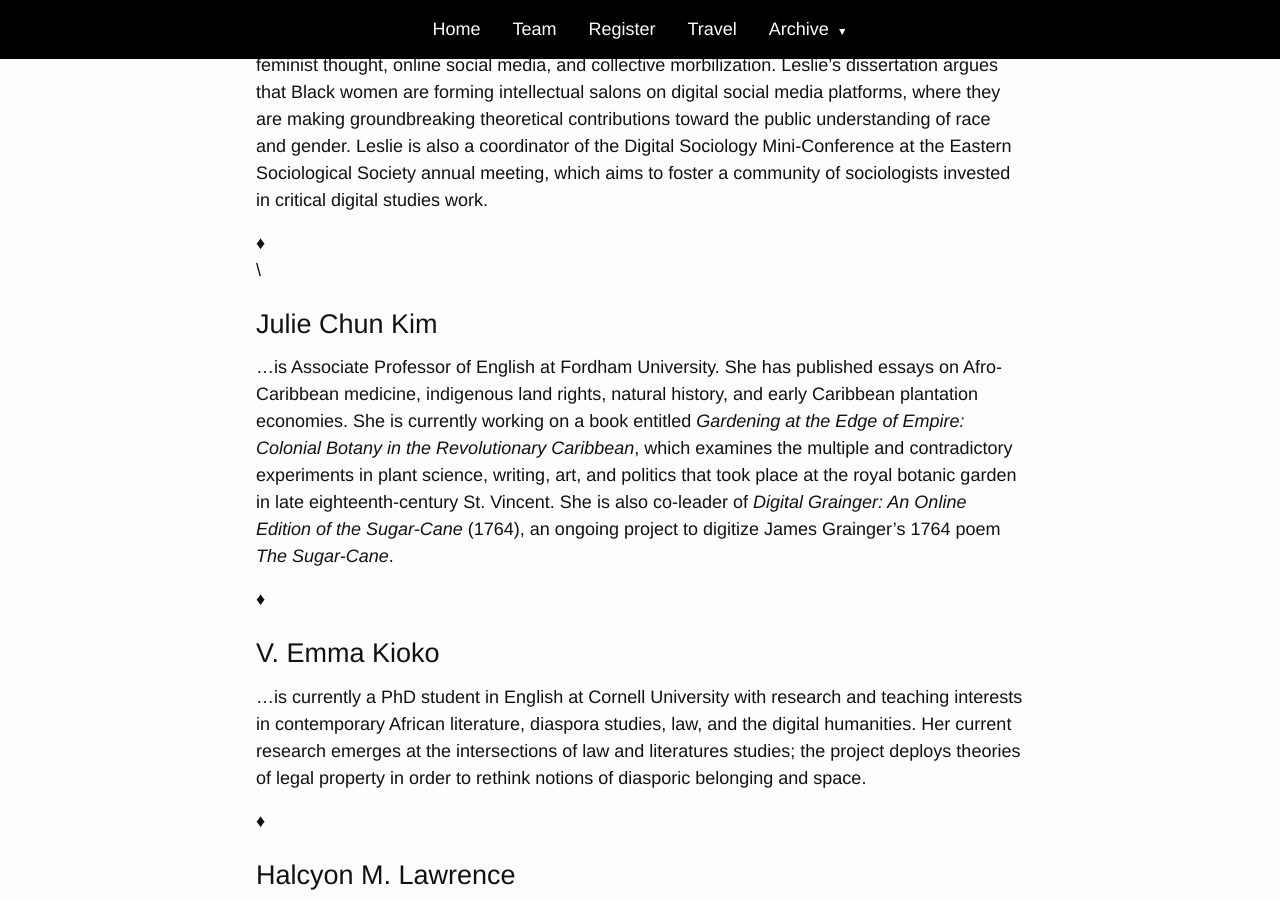
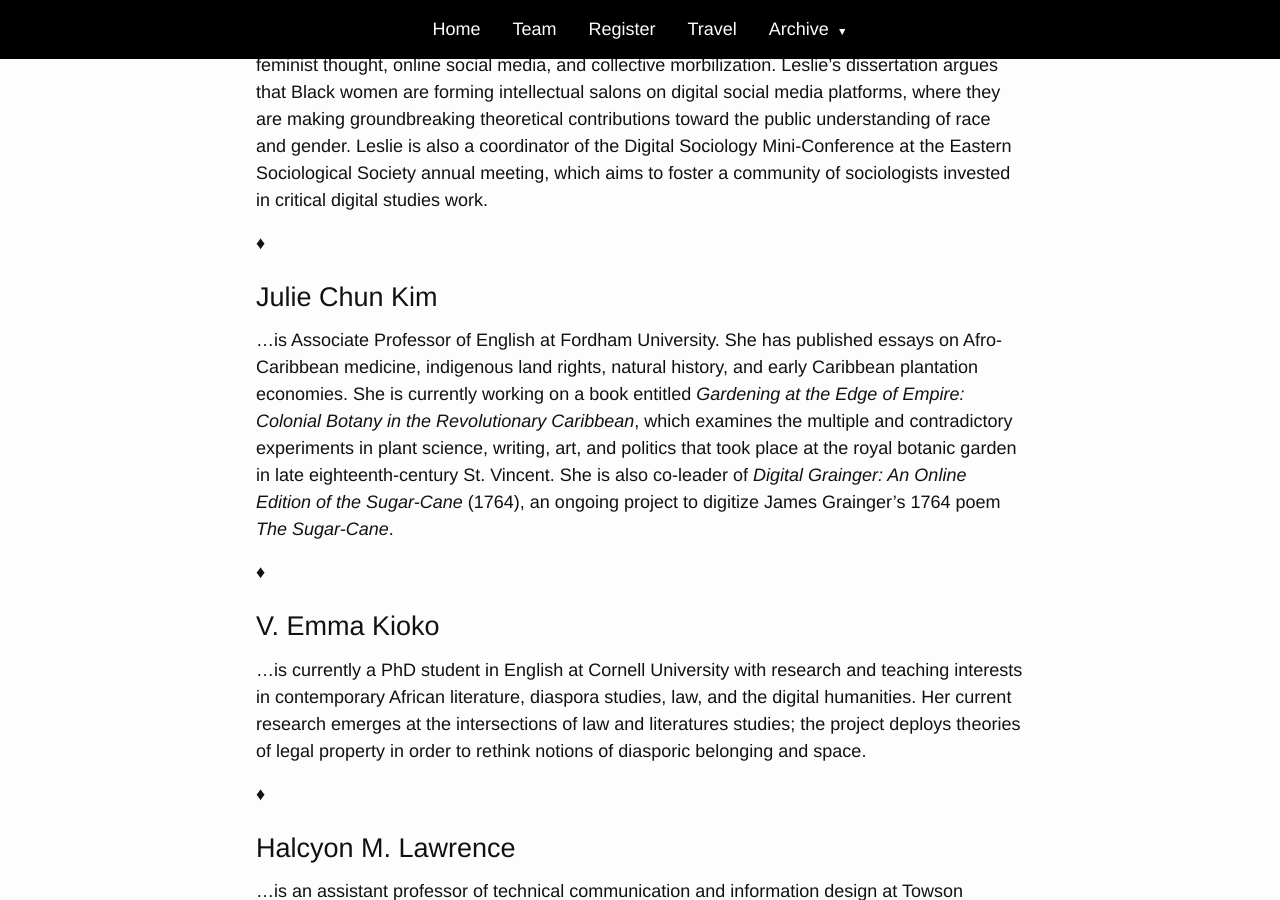
Before and after one commit to kbjosephs/sxcd5-dev, a Jekyll site: the page built from bios.md, in a window 1280 px wide and 900 px high, scrolled down 6846 px. Built offline with Jekyll 4.4.1, drawn with Linux system fonts in a browser that asks for light colours.

Commit message:
fixed extra double slash

```diff
--- a/bios.md
+++ b/bios.md
@@ -317,8 +317,8 @@ Mini-Conference at the Eastern Sociological Society annual meeting,
 which aims to foster a community of sociologists invested in critical
 digital studies work.
 
-&#x2666;\
-\
+&#x2666;
+
 ## Julie Chun Kim
 
 ...is Associate Professor of English at Fordham
```
Also changed, not shown: 6 other files.
